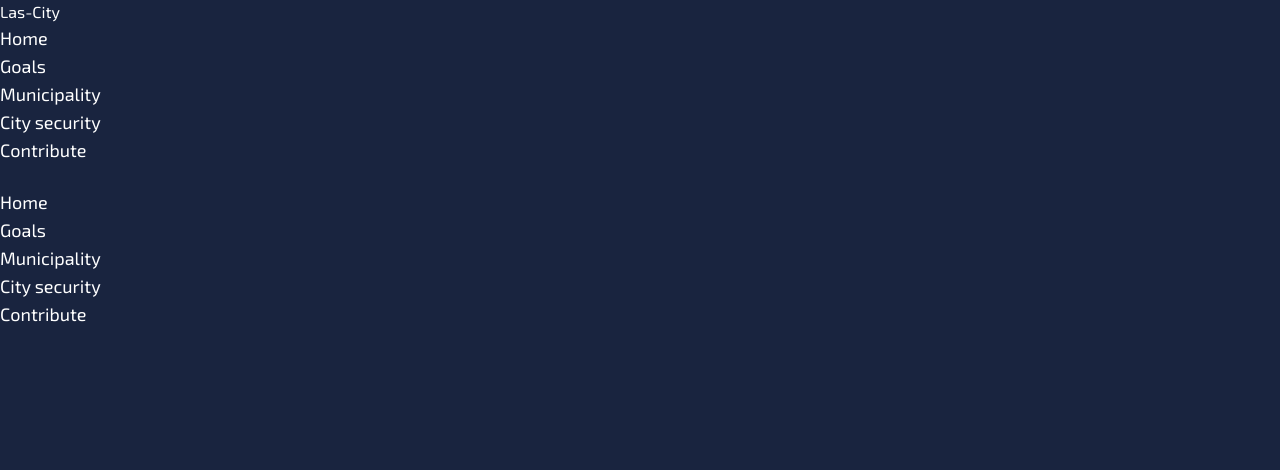
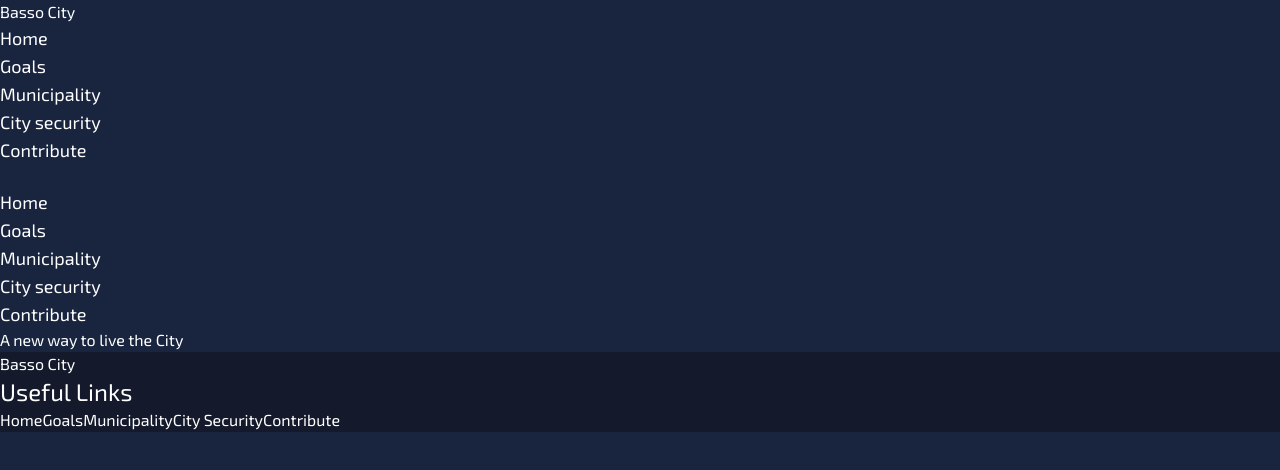
Before and after one commit to Salazar34/hackathon-project, a Vue app: page /municipality in a window 1280 px wide. Shown: the top 470 px of the page. Built offline with nearby package versions, Linux system fonts and the light colour scheme.

Commit message:
start working on  municipality

```diff
--- a/index.html
+++ b/index.html
@@ -7,7 +7,7 @@
   <link rel="icon" type="image/png" sizes="32x32" href="./src/assets/favicon/favicon-32x32.png">
   <link rel="icon" type="image/png" sizes="16x16" href="./src/assets/favicon/favicon-16x16.png">
   <meta name="viewport" content="width=device-width, initial-scale=1.0" />
-  <title>Sus-Landia - A new future for cities</title>
+  <title>Basso-City - A new future for cities</title>
 </head>
 
 <body>
--- a/src/components/Footer.vue
+++ b/src/components/Footer.vue
@@ -1,7 +1,7 @@
 <template>
   <footer class="py-10">
     <div class="container mx-auto flex flex-row justify-between space-x-96">
-      <h2 class="text-4xl font-bold">SUS-LANDIA</h2>
+      <h2 class="text-4xl font-bold">Basso City</h2>
       <div class="links flex flex-col gap-2">
         <h1 class="font-bold">Useful Links</h1>
         <router-link to="/">Home</router-link>
--- a/src/components/Navbar.vue
+++ b/src/components/Navbar.vue
@@ -21,7 +21,7 @@ export default {
         <div class="flex">
           <div>
             <router-link to="/" class="flex items-center py-4 px-2">
-              <span class="text-3xl uppercase">Las-City</span>
+              <span class="text-3xl uppercase">Basso City</span>
             </router-link>
           </div>
           <div class="hidden flex px-20 gap-5 md:flex items-center space-x-7">
--- a/src/views/Contribute.vue
+++ b/src/views/Contribute.vue
@@ -7,7 +7,7 @@
 <script>
 import Navbar from "../components/Navbar.vue"
 export default {
-    name: "Municipality",
+    name: "Contribute",
     components: {
         Navbar
     }
--- a/src/views/Goals.vue
+++ b/src/views/Goals.vue
@@ -7,7 +7,7 @@
 <script>
 import Navbar from "../components/Navbar.vue"
 export default {
-    name: "Municipality",
+    name: "Goals",
     components: {
         Navbar
     }
--- a/src/views/Home.vue
+++ b/src/views/Home.vue
@@ -7,7 +7,7 @@
 <script>
 import Navbar from "../components/Navbar.vue"
 export default {
-    name: "Municipality",
+    name: "Home",
     components: {
         Navbar
     }
--- a/src/views/Municipality.vue
+++ b/src/views/Municipality.vue
@@ -1,15 +1,20 @@
 <template>
   <Navbar/>
-  <p></p>
+  <h1>A new way to live the City</h1>
+  <Footer/>
 
 </template>
 
 <script>
 import Navbar from "../components/Navbar.vue"
+import Footer from"../components/Footer.vue"
+import Button from"../components/Button.vue"
 export default {
     name: "Municipality",
     components: {
-        Navbar
+        Navbar,
+        Footer,
+        Button
     }
 }
 
```
